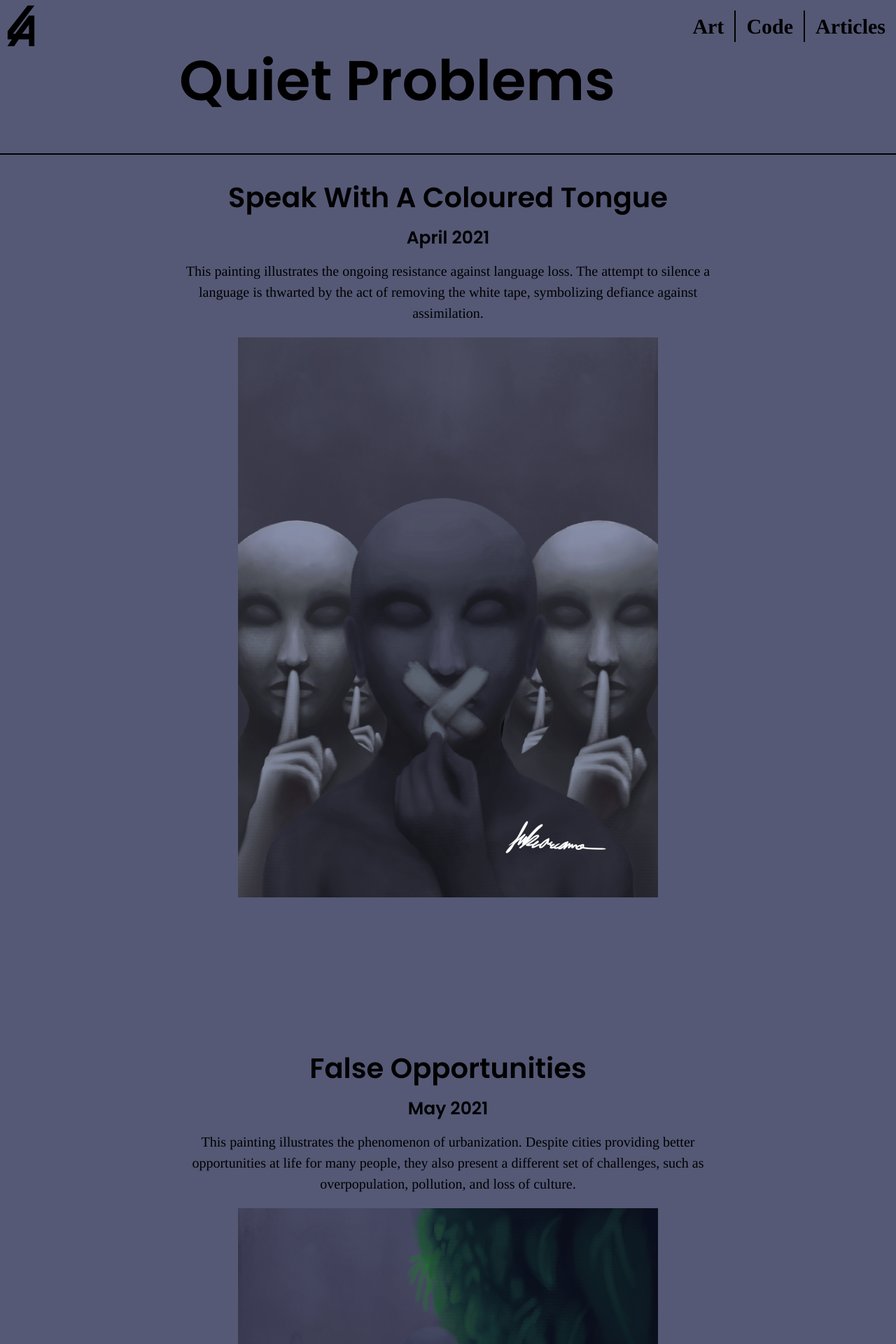
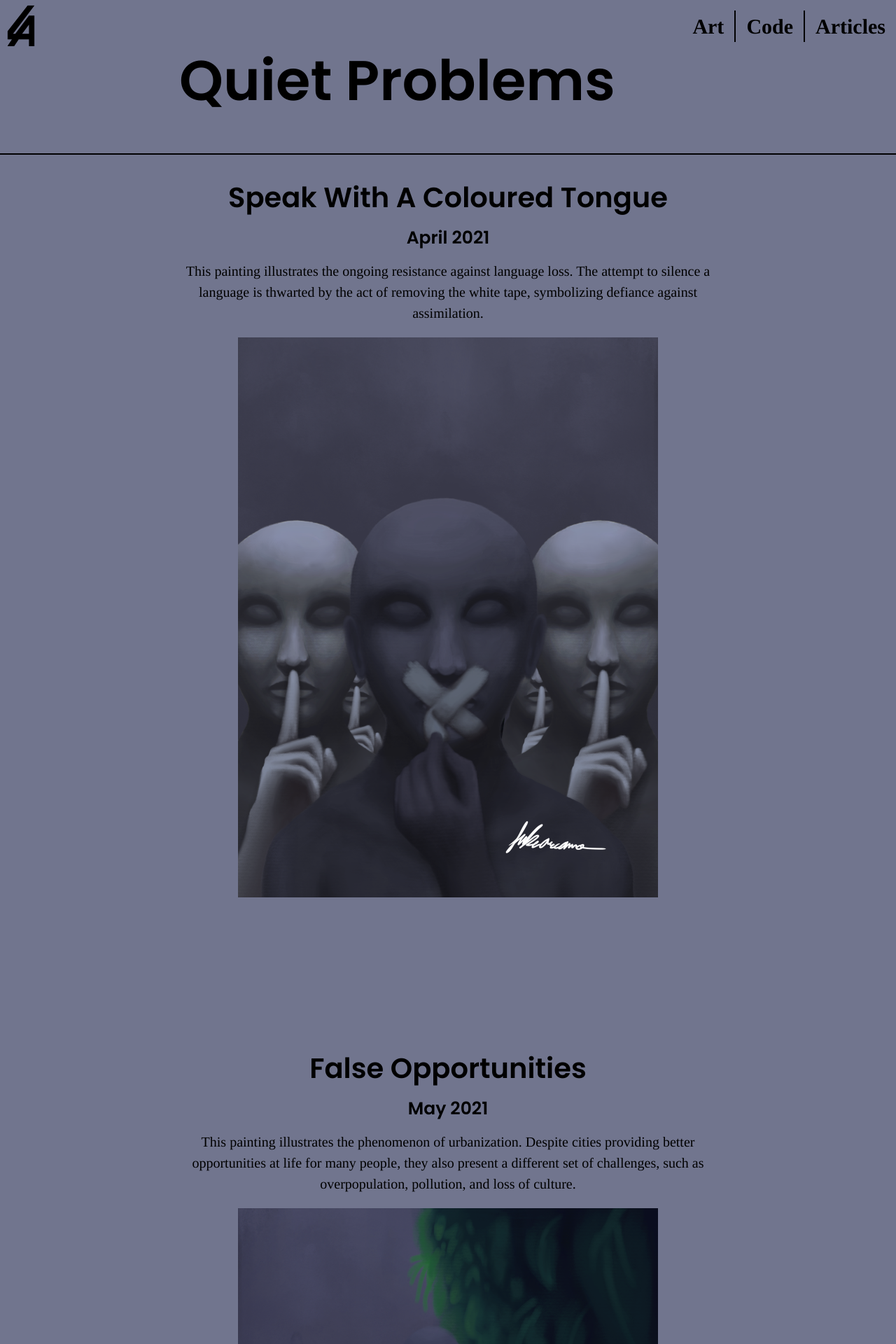
Before and after one commit to lukearcamo/lukearcamo.github.io, a Jekyll site: the page built from art/quiet-problems.html, in a window 1280 px wide. Shown: the top 1920 px of the page at 70% size. Built offline with Jekyll 4.4.1, drawn with Linux system fonts in a browser that asks for light colours.

Commit message:
Adjusted background colors for readability contrast

```diff
--- a/_data/artworks.yml
+++ b/_data/artworks.yml
@@ -92,7 +92,7 @@ landscapes:
         good thing.
 
 quiet-problems:
-  background-color: "#555976" #26303C
+  background-color: "#71758E" #26303C #555976
   excerpt: >-
     A series of artworks intended to raise awareness about global issues that
     are often overlooked.
@@ -123,7 +123,7 @@ quiet-problems:
         one's ancestors, lost in the depths of history.
 
 portraits:
-  background-color: "#8a6e58" #82ACD9
+  background-color: "#9c7c63" #82ACD9 #8a6e58
   imgs:
     - filename: portrait_800na.png
       title: Self-Portrait
```
